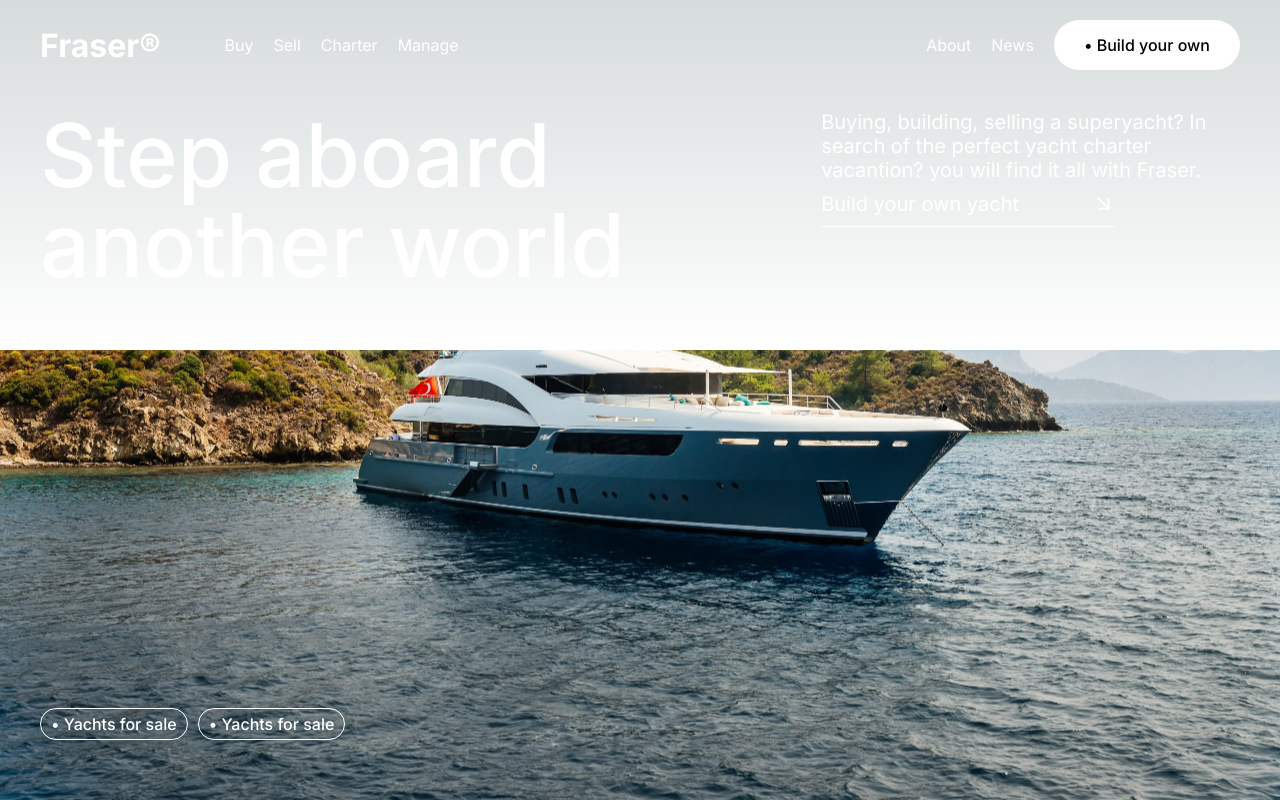
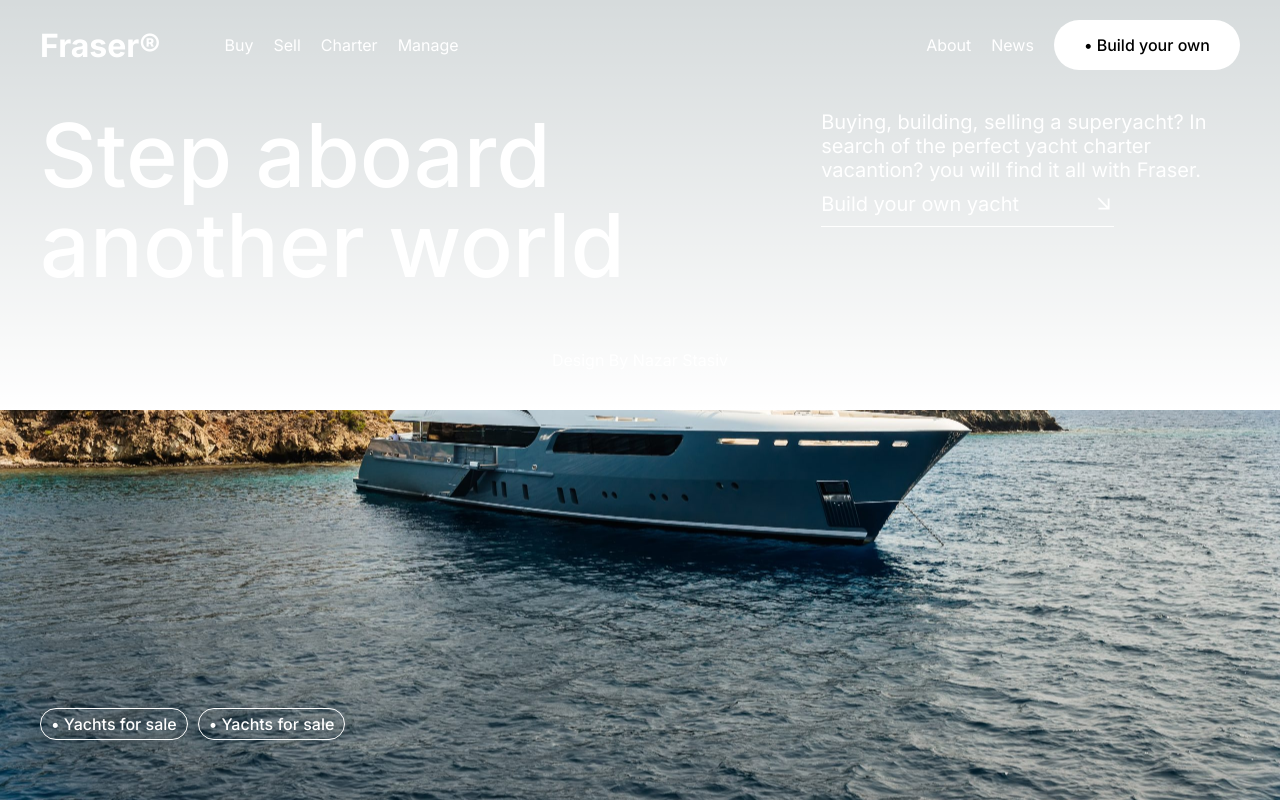
Before and after one commit to paluras/front-practice, a Next.js app: page /project14 in a window 1280 px wide. Built offline with nearby package versions, Linux system fonts and the light colour scheme.

Commit message:
style - add designer and fix overlap

```diff
--- a/src/app/project14/page.js
+++ b/src/app/project14/page.js
@@ -1,9 +1,11 @@
-import App from "./src/App"
+import App from "./src/App";
 
+export default function LandingPage() {
+  return (
+    <>
+      {" "}
+      <App />{" "}
 
-export default function LandingPage () {
-    return(
-
-        <App/>
-    )
+    </>
+  );
 }
--- a/src/app/project14/src/App.js
+++ b/src/app/project14/src/App.js
@@ -1,5 +1,4 @@
-'use client'
-
+"use client";
 
 import Header from "@/app/project14/src/Header/index";
 import "./style.css";
@@ -10,17 +9,15 @@ import Head from "next/head";
 export default function App() {
   return (
     <>
-    <Head>
+      <Head>
         <link rel="preload" href="/yacht.jpg" as="image" />
-    </Head>
+      </Head>
       <img
         alt="Yacht"
         loading="eager"
         src="/yacht.jpg"
-        width= {1000}
+        width={1000}
         height={1000}
-
-
         style={{
           position: "absolute",
           zIndex: "-1",
@@ -34,14 +31,23 @@ export default function App() {
 
       <Header />
       <Landing />
-      <div
-
-        className="btn-container"
-      >
+      <div className="btn-container">
         {" "}
         <button className="custom-btn">&#x2022; Yachts for sale</button>
         <button className="custom-btn">&#x2022; Yachts for sale</button>
       </div>
+      <footer style={{
+        color:"white",
+        display:"flex",
+        justifyContent:"center",
+        bottom:"0",
+       padding:"20px"
+      }}>
+        {" "}
+        <a href="https://dribbble.com/shots/23629019-Fraser-Yachts-website">
+          Design By Nazar Stasiv
+        </a>
+      </footer>
     </>
   );
 }
```
